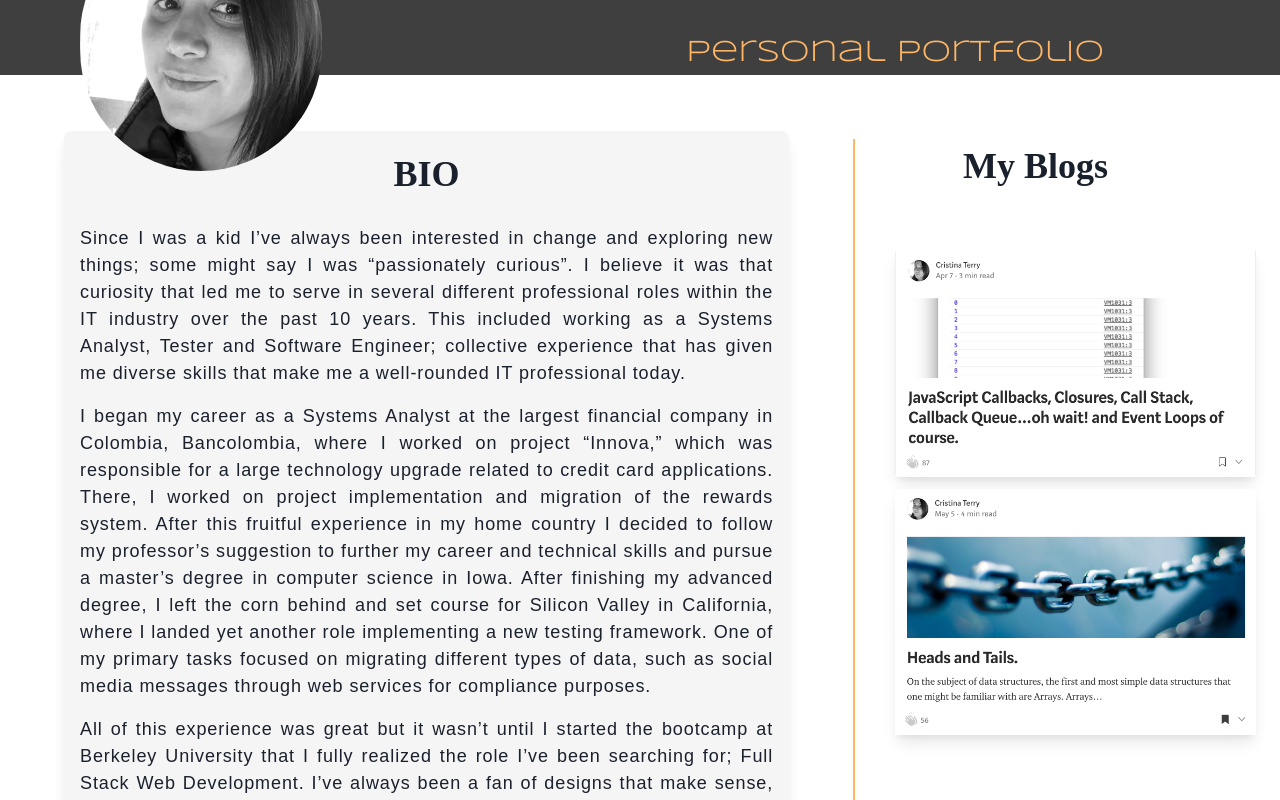
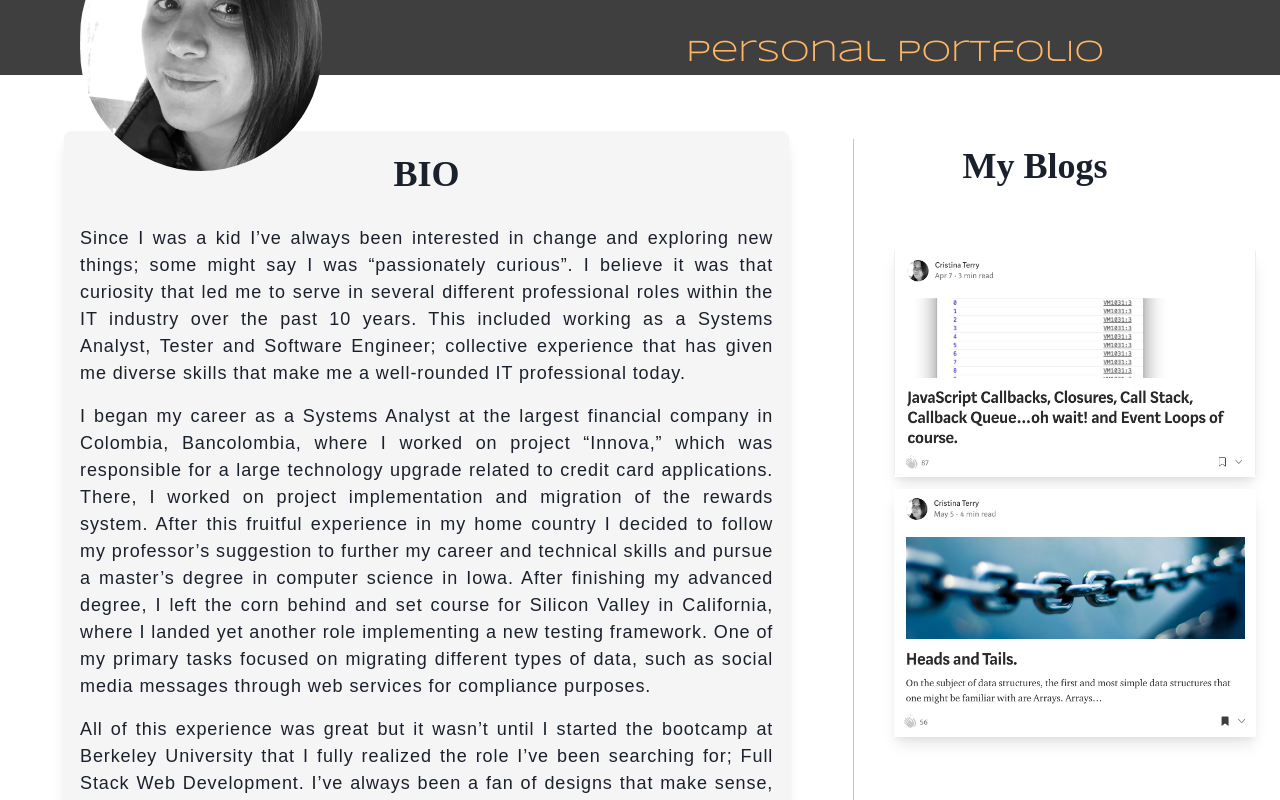
Before and after one commit to dcristinaterry/portfolio, a React (Create React App) app: page / in a window 1280 px wide. Shown: the part 400-1200 px from the top of the page. Built offline with nearby package versions, Linux system fonts and the light colour scheme; a web font is replaced by a local one.

Commit message:
adjust border blog

```diff
--- a/src/components/mainRight/Blogs.js
+++ b/src/components/mainRight/Blogs.js
@@ -2,7 +2,7 @@ import React from "react"
 
 const Blogs = () => {
     return (
-        <section className="md:w-1/3  border-l-2 border-orange-920 m-16" >
+        <section className="md:w-1/3  border-l border-orange-920 m-16" >
             <h2 className="text-gray-900 font-megrim text-4xl text-center font-extrabold pb-4 "  > My Blogs</h2>
 
             <div className="container md:m-10">
```
